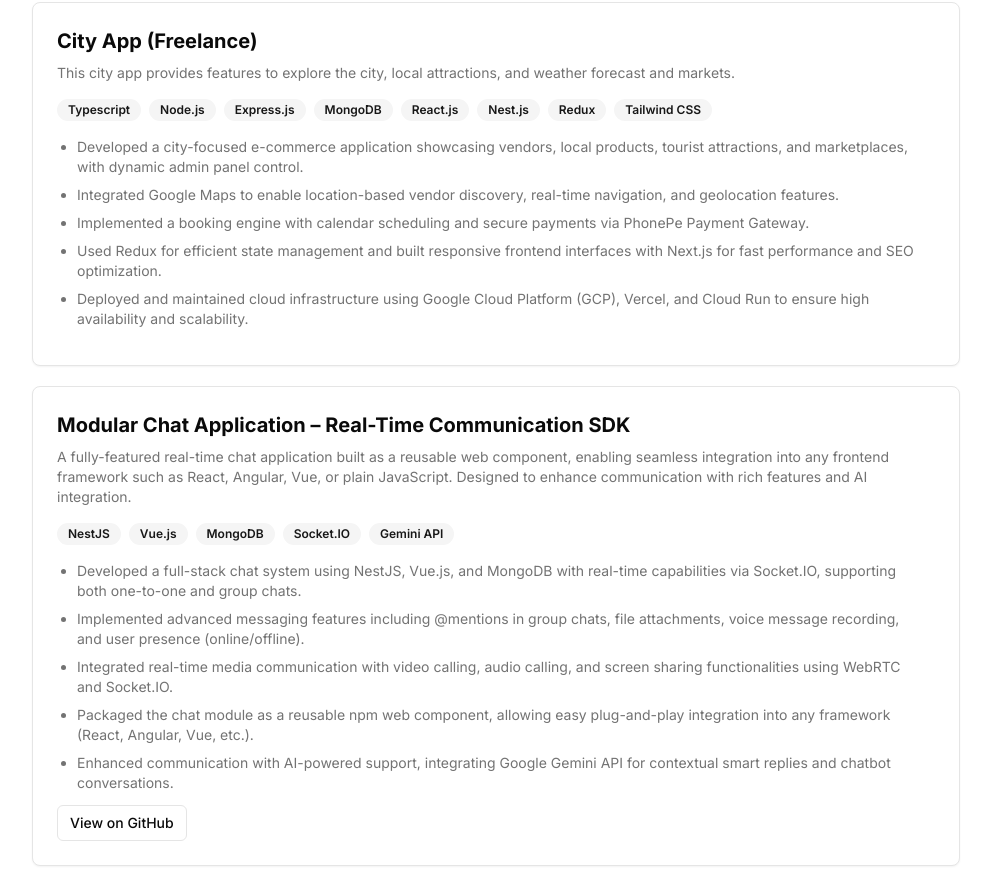
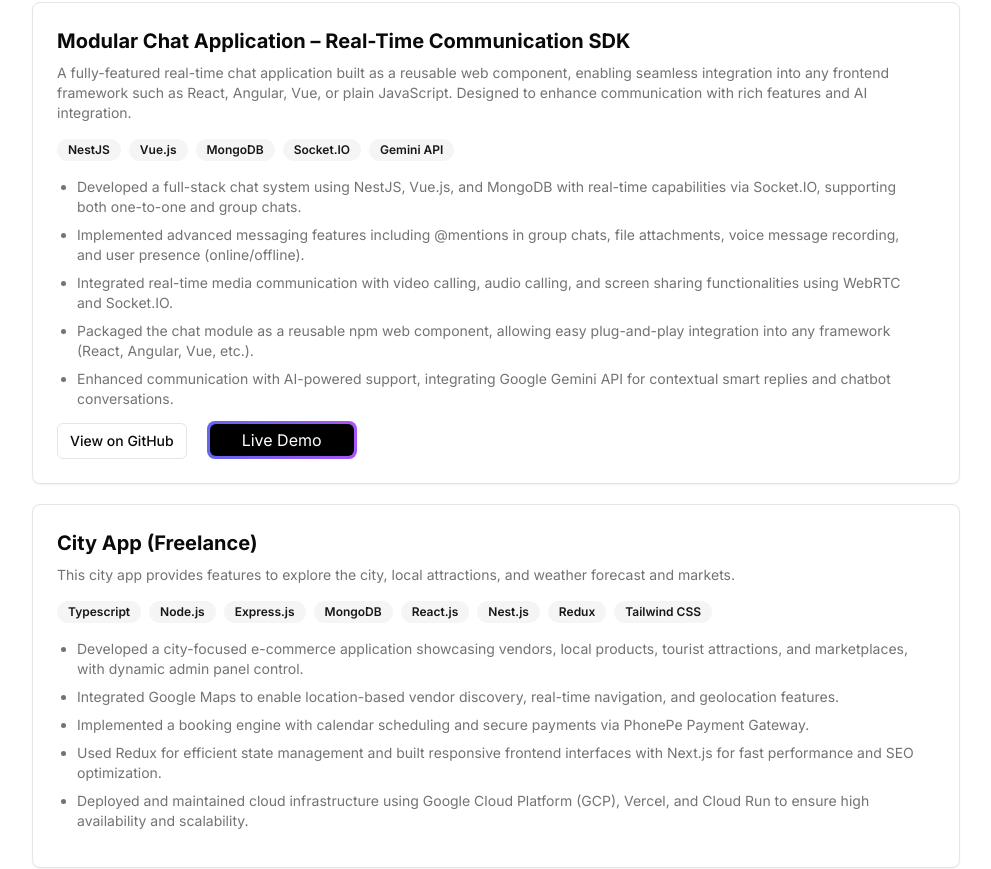
Before and after one commit to monstermahi982/portfolio, a Next.js app: page / in a window 1280 px wide. Shown: the part 3172-4041 px from the top of the page, without its empty margins (144-1135 px from the left). Built offline with nearby package versions, Linux system fonts and the light colour scheme.

Commit message:
miinor update

```diff
--- a/app/page.tsx
+++ b/app/page.tsx
@@ -94,7 +94,7 @@ const persnal_projects = [
     description:
       "A full-stack expense tracker built with Next.js (Pages Router), MongoDB, and Tailwind CSS. It allows users to manage their expenses, banks, and categorize spending with tags.",
     link: "https://github.com/monstermahi982/expense-tracker",
-    projectLink: "https://expense.maheshgaikwad.site/",
+    projectLink: "https://expense.maheshgaikwad.site",
     work: [
       "Built a full-stack expense tracking platform using Next.js (Pages Router), MongoDB Atlas, and Tailwind CSS, allowing users to manage expenses, banks, and categorize spending with tags.",
       "Implemented secure authentication with JWT for user login and route protection, and managed global auth state using Zustand or React Context.",
@@ -111,6 +111,21 @@ const persnal_projects = [
       "Tailwind CSS",
       "Shadcn/ui",
     ],
+  },
+  {
+    title: "Modular Chat Application – Real-Time Communication SDK",
+    description:
+      "A fully-featured real-time chat application built as a reusable web component, enabling seamless integration into any frontend framework such as React, Angular, Vue, or plain JavaScript. Designed to enhance communication with rich features and AI integration.",
+    link: "https://github.com/monstermahi982/chat-plug",
+    projectLink: "https://chatplug.maheshgaikwad.site",
+    work: [
+      "Developed a full-stack chat system using NestJS, Vue.js, and MongoDB with real-time capabilities via Socket.IO, supporting both one-to-one and group chats.",
+      "Implemented advanced messaging features including @mentions in group chats, file attachments, voice message recording, and user presence (online/offline).",
+      "Integrated real-time media communication with video calling, audio calling, and screen sharing functionalities using WebRTC and Socket.IO.",
+      "Packaged the chat module as a reusable npm web component, allowing easy plug-and-play integration into any framework (React, Angular, Vue, etc.).",
+      "Enhanced communication with AI-powered support, integrating Google Gemini API for contextual smart replies and chatbot conversations.",
+    ],
+    tags: ["NestJS", "Vue.js", "MongoDB", "Socket.IO", "Gemini API"],
   },
   {
     title: "City App (Freelance)",
@@ -133,20 +148,6 @@ const persnal_projects = [
       "Redux",
       "Tailwind CSS",
     ],
-  },
-  {
-    title: "Modular Chat Application – Real-Time Communication SDK",
-    description:
-      "A fully-featured real-time chat application built as a reusable web component, enabling seamless integration into any frontend framework such as React, Angular, Vue, or plain JavaScript. Designed to enhance communication with rich features and AI integration.",
-    link: "https://github.com/maheshindexnine/custom-chat-backend",
-    work: [
-      "Developed a full-stack chat system using NestJS, Vue.js, and MongoDB with real-time capabilities via Socket.IO, supporting both one-to-one and group chats.",
-      "Implemented advanced messaging features including @mentions in group chats, file attachments, voice message recording, and user presence (online/offline).",
-      "Integrated real-time media communication with video calling, audio calling, and screen sharing functionalities using WebRTC and Socket.IO.",
-      "Packaged the chat module as a reusable npm web component, allowing easy plug-and-play integration into any framework (React, Angular, Vue, etc.).",
-      "Enhanced communication with AI-powered support, integrating Google Gemini API for contextual smart replies and chatbot conversations.",
-    ],
-    tags: ["NestJS", "Vue.js", "MongoDB", "Socket.IO", "Gemini API"],
   },
   {
     title: "Movie Booking System – Scalable Event-Based Ticketing Platform",
```
